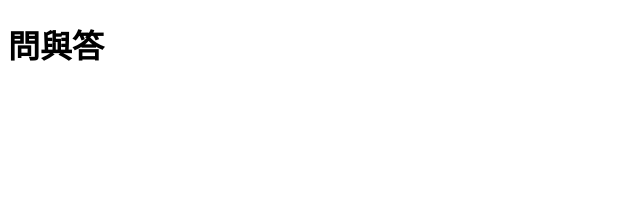
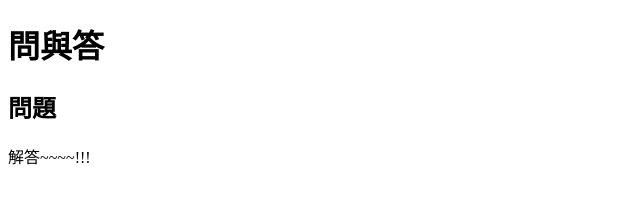
Before and after one commit to Eddie-Hao/ggv_project, a website built with Vite: page pages/faq.html in a window 1280 px wide. Shown: the whole page, without its empty margins (0-640 px from the left). Built offline with nearby package versions, Linux system fonts and the light colour scheme.

Commit message:
更新faq

```diff
--- a/pages/faq.html
+++ b/pages/faq.html
@@ -9,6 +9,8 @@
   <body>
     <%- include('./layout/header'); -%>
     <h1>問與答</h1>
+    <h2>問題</h2>
+    <p>解答~~~~!!!</p>
     <%- include('./layout/footer'); -%>
 
     <script type="module" src="../main.js"></script>
```
